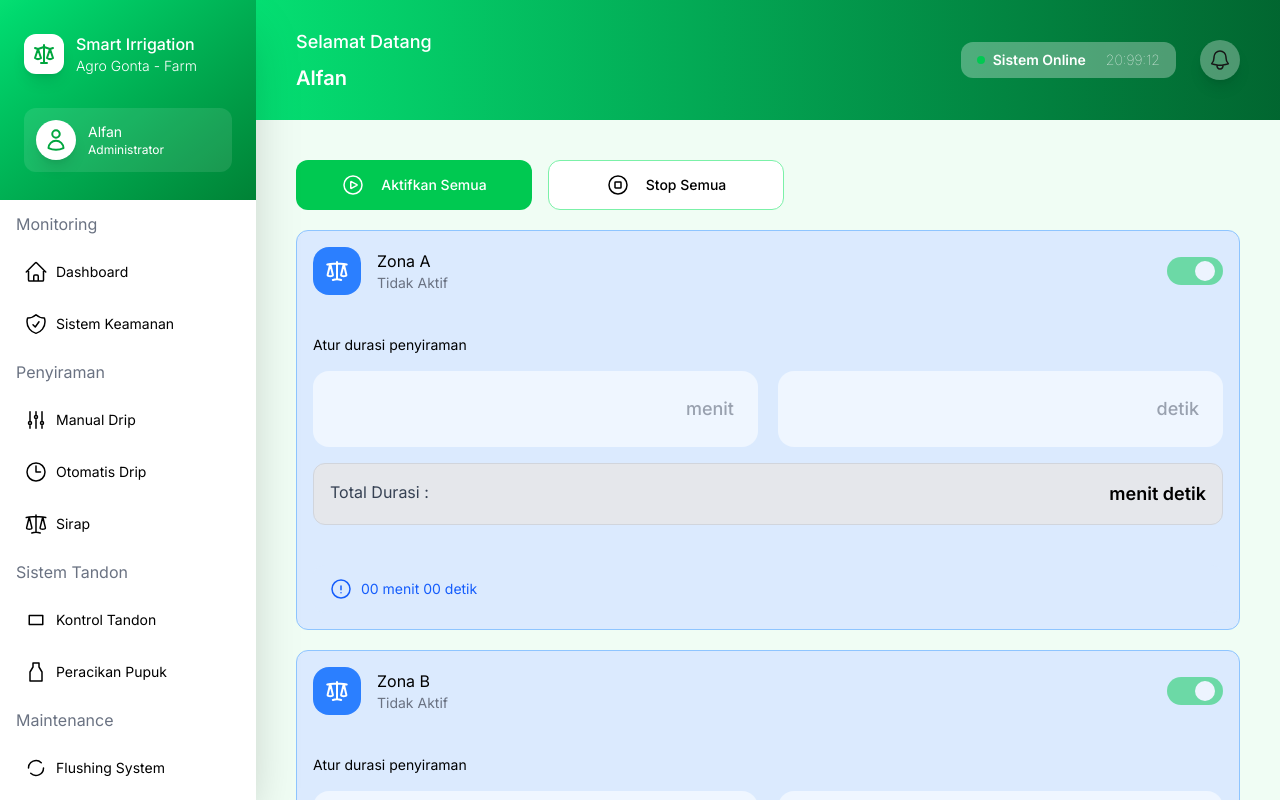
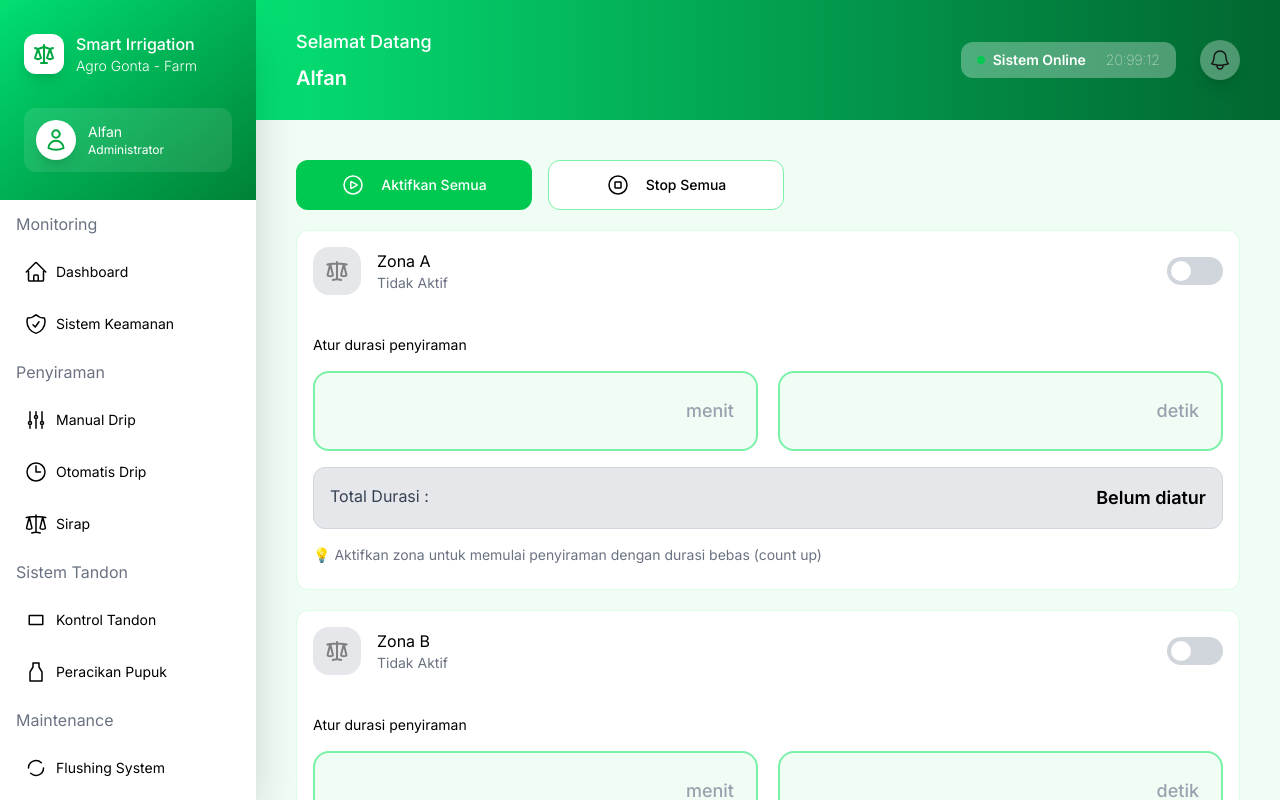
Before and after one commit to alfanshter/SmartFarming-NextJS, a Next.js app: page /penyiramanmanual in a window 1280 px wide. Shown: the top 800 px of the page. Built offline with nearby package versions, Linux system fonts and the light colour scheme.

Commit message:
Manual drip UI

```diff
--- a/app/(protected-pages)/penyiramanmanual/_components/ZonaDrip.tsx
+++ b/app/(protected-pages)/penyiramanmanual/_components/ZonaDrip.tsx
@@ -1,55 +1,110 @@
 import { Switch } from "@/shared/components/ui/Switch";
 import TimeInput from "./TimeInput";
-import { act, useEffect, useState } from "react";
+import { useEffect, useState, useRef } from "react";
+
+interface ZonaDripProps {
+  zona: { id: number; name: string };
+  active: boolean;
+  onToggle: () => void;
+  sisaDetik: number | null;
+  onSisaDetikChange: (sisaDetik: number | null) => void;
+}
+
 export default function ZonaDrip({
   zona,
   active,
   onToggle,
-}: {
-  zona: { id: number; name: string };
-  active: boolean;
-  onToggle: () => void;
-}) {
+  sisaDetik,
+  onSisaDetikChange,
+}: ZonaDripProps) {
   const [menit, setMenit] = useState("");
   const [detik, setDetik] = useState("");
-  const [sisaDetik, setSisaDetik] = useState<number | null>(null);
+  const [timerTarget, setTimerTarget] = useState<number | null>(null);
+  const prevActiveRef = useRef(active);
+
   const totalDetik = (Number(menit) || 0) * 60 + (Number(detik) || 0);
-
-  const isTimeEmpty = (Number(menit) || 0) === 0 && (Number(detik) || 0) === 0;
+  const isTimeEmpty = totalDetik === 0;
 
   const handleToggle = () => {
     if (active) {
-      // MATI
-      setSisaDetik(null);
+      // MATI - reset state
+      onSisaDetikChange(null);
+      setTimerTarget(null);
       onToggle();
     } else {
       // NYALA
-      if (totalDetik <= 0) return;
-      setSisaDetik(totalDetik);
+      if (totalDetik > 0) {
+        // Mode countdown: set timer
+        setTimerTarget(totalDetik);
+        onSisaDetikChange(totalDetik);
+      } else {
+        // Mode count-up: mulai dari 0
+        onSisaDetikChange(0);
+      }
       onToggle();
     }
   };
 
+  // Sinkronisasi saat active berubah dari parent (contoh: Aktifkan Semua)
   useEffect(() => {
+    // Cek apakah active berubah dari false ke true
+    if (active && !prevActiveRef.current && sisaDetik === null) {
+      // Zona diaktifkan dari parent, tapi belum ada sisaDetik
+      // Gunakan queueMicrotask untuk menghindari setState dalam render
+      queueMicrotask(() => {
+        if (totalDetik > 0) {
+          // Mode countdown
+          setTimerTarget(totalDetik);
+          onSisaDetikChange(totalDetik);
+        } else {
+          // Mode count-up
+          onSisaDetikChange(0);
+        }
+      });
+    }
+    // Cek apakah active berubah dari true ke false
+    else if (!active && prevActiveRef.current) {
+      // Zona dimatikan dari parent
+      queueMicrotask(() => {
+        onSisaDetikChange(null);
+        setTimerTarget(null);
+      });
+    }
+
+    // Update ref
+    prevActiveRef.current = active;
+  }, [active, sisaDetik, totalDetik, onSisaDetikChange]);
+
+  // Timer logic
+  useEffect(() => {
+    if (!active || sisaDetik === null) return;
 
     const interval = setInterval(() => {
-      setSisaDetik((prev) => {
-        if (!prev || prev <= 1) {
-          clearInterval(interval);
-          onToggle(); // auto stop
-          return 0;
+      if (timerTarget !== null) {
+        // Mode COUNTDOWN (jika ada timer target)
+        if (sisaDetik > 0) {
+          onSisaDetikChange(sisaDetik - 1);
         }
-        return prev - 1;
-      });
+      } else {
+        // Mode COUNT UP (jika tidak ada timer target)
+        onSisaDetikChange(sisaDetik + 1);
+      }
     }, 1000);
 
     return () => clearInterval(interval);
-  }, [active]);
+  }, [active, sisaDetik, timerTarget, onSisaDetikChange]);
+
+  // Auto-stop saat countdown selesai
+  useEffect(() => {
+    if (timerTarget !== null && sisaDetik === 0 && active) {
+      onToggle();
+    }
+  }, [sisaDetik, timerTarget, active, onToggle]);
 
   const menitSisa = Math.floor((sisaDetik ?? 0) / 60);
   const detikSisa = (sisaDetik ?? 0) % 60;
+  const format = (n: number) => n.toString().padStart(2, "0");
 
-  const format = (n: number) => n.toString().padStart(2, "0");
 
   return (
     <div
@@ -86,7 +141,11 @@ export default function ZonaDrip({
           </div>
         </div>
         {/* switch */}
-        <Switch checked={active} onChange={handleToggle} disabled={isTimeEmpty} />
+        <Switch
+          checked={active}
+          onChange={handleToggle}
+          disabled={false}
+        />
       </div>
 
       {/* intensitas */}
@@ -112,13 +171,14 @@ export default function ZonaDrip({
       <div className="flex justify-between px-4 py-4 mt-4 bg-gray-200 border border-gray-300 rounded-xl ">
         <p className="text-gray-700 text-md font-mono">Total Durasi :</p>
         <p className="text-black text-lg font-semibold">
-          {`${menit} menit ${detik} detik`}{" "}
+          {menit || detik ? `${menit || "0"} menit ${detik || "0"} detik` : "Belum diatur"}
         </p>
       </div>
       {!active ? (
         <p className="text-sm text-gray-500 mt-4 mb-2">
-          💡 Atur durasi terlebih dahulu, kemudian aktifkan zona untuk memulai
-          penyiraman
+          💡 {isTimeEmpty
+            ? "Aktifkan zona untuk memulai penyiraman dengan durasi bebas (count up)"
+            : "Aktifkan zona untuk memulai countdown timer"}
         </p>
       ) : (
         <div className="flex flex-start items-center  w-full rounded-xl bg-blue-100 px-4 py-3 mt-10 text-blue-600 text-sm font-mono">
@@ -137,7 +197,8 @@ export default function ZonaDrip({
             />
           </svg>
           <span className="ml-2">
-            {active && sisaDetik !== null
+            {timerTarget !== null ? "⏱️ Countdown: " : "⏰ Durasi: "}
+            {sisaDetik !== null
               ? `${format(menitSisa)} menit ${format(detikSisa)} detik`
               : "-"}
           </span>
--- a/app/(protected-pages)/penyiramanmanual/page.tsx
+++ b/app/(protected-pages)/penyiramanmanual/page.tsx
@@ -5,8 +5,6 @@ import { useState } from "react";
 import ZonaDrip from "./_components/ZonaDrip";
 import ActionButton from "./_components/ActionButton";
 export default function PenyiramanManualPage() {
-  const [activeZonaId, setActiveZonaId] = useState<number | null>(null);
-
   const zonaList = [
     { id: 1, name: "Zona A" },
     { id: 2, name: "Zona B" },
@@ -14,23 +12,38 @@ export default function PenyiramanManualPage() {
   ];
 
   const [activeZones, setActiveZones] = useState<number[]>([]);
-  // AKTIFKAN SEMUA
+
+  // State untuk menyimpan sisa detik per zona
+  const [zonaSisaDetik, setZonaSisaDetik] = useState<Record<number, number | null>>({});
+
+  // AKTIFKAN SEMUA (semua zona bisa diaktifkan, dengan atau tanpa timer)
   const aktifkanSemua = () => {
-    setActiveZones(zonaList.map((z) => z.id));
+    const semuaZonaId = zonaList.map((z)=> z.id)
+    setActiveZones(semuaZonaId);
   };
 
   const stopSemua = () => {
     setActiveZones([]);
   };
 
-    // 🔘 TOGGLE PER ZONA
+  // TOGGLE PER ZONA (tanpa set timer terlebih dahulu)
   const toggleZona = (id: number) => {
     setActiveZones(prev =>
       prev.includes(id)
-        ? prev.filter(z => z !== id)
+        ? prev.filter(x => x !== id)
         : [...prev, id]
     );
   };
+
+  // Update sisaDetik dari child component
+  const updateZonaSisaDetik = (id: number, sisaDetik: number | null) => {
+    setZonaSisaDetik(prev => ({
+      ...prev,
+      [id]: sisaDetik
+    }));
+  };
+
+
 
   return (
     <div className="min-h-screen bg-green-50 p-10 y-6">
@@ -97,9 +110,9 @@ export default function PenyiramanManualPage() {
           key={zona.id}
           zona={zona}
           active={activeZones.includes(zona.id)}
-          onToggle={() =>
-            toggleZona(zona.id)
-          }
+          onToggle={() => toggleZona(zona.id)}
+          sisaDetik={zonaSisaDetik[zona.id] ?? null}
+          onSisaDetikChange={(sisaDetik) => updateZonaSisaDetik(zona.id, sisaDetik)}
         />
       ))}
     </div>
```
